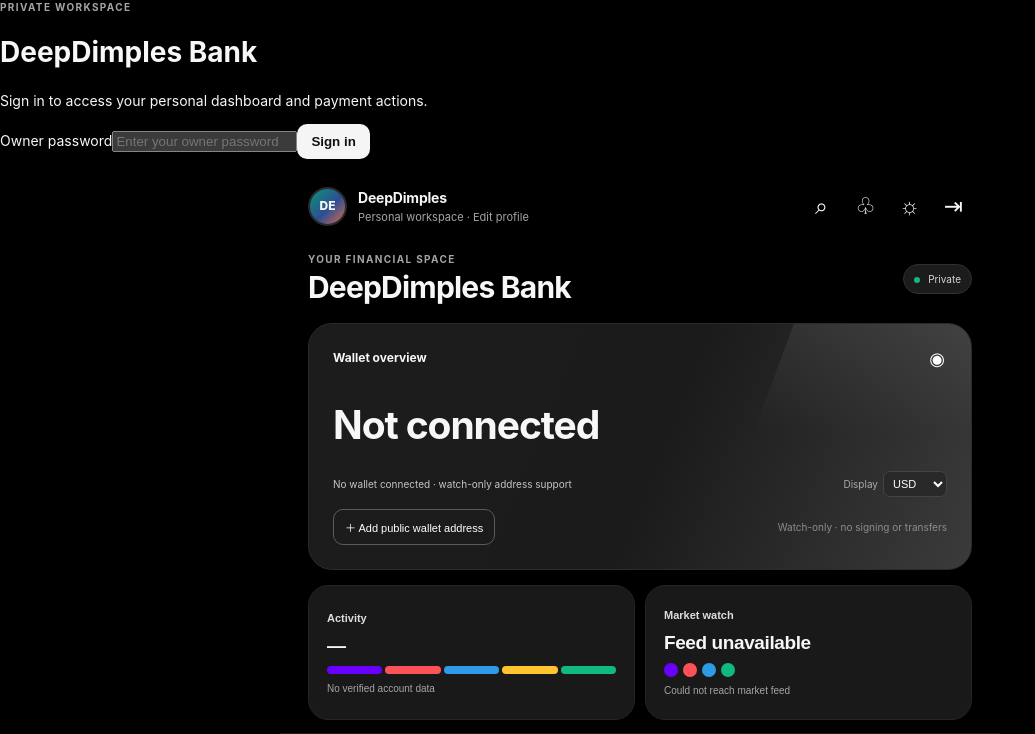
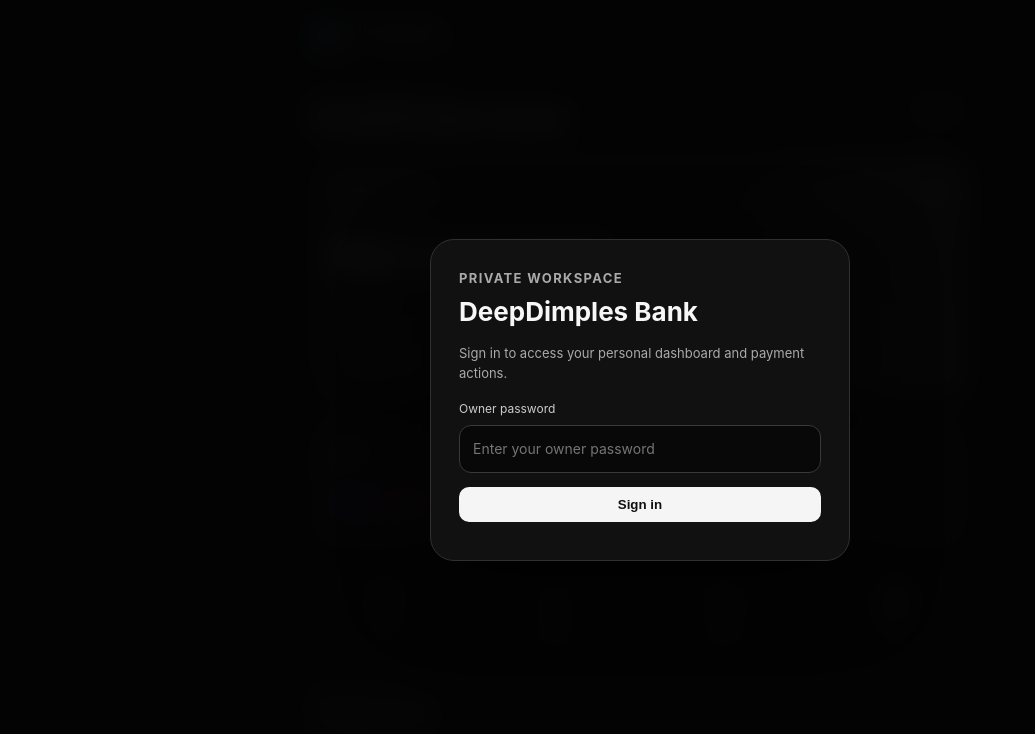
Before and after one commit to Nnamnsoukere/DeepDimples.Bank, a website: page index.html in a window 1280 px wide. Shown: the top 734 px of the page, without its empty margins (0-1035 px from the left). Drawn offline with Linux system fonts and the light colour scheme; no server answers.

Commit message:
Style private owner login gate

```diff
--- a/styles.css
+++ b/styles.css
@@ -50,3 +50,16 @@ body.light .asset-logo-fallback{background:#e7e7e7;color:#222}
 .wallet-tools .data-note{margin:0;max-width:100%;overflow-wrap:anywhere}
 .wallet-tools .outline-button{color:#fff;border-color:#5b5b5b;padding:9px 11px;font-size:11px}
 body.light .wallet-tools .outline-button{color:#222;border-color:#aaa}
+
+
+.owner-gate{position:fixed;inset:0;z-index:9999;display:grid;place-items:center;padding:22px;background:rgba(4,4,4,.94);backdrop-filter:blur(16px)}
+.owner-gate.hidden{display:none}
+.owner-gate-card{width:min(420px,100%);padding:28px;border:1px solid #303030;border-radius:24px;background:#111;color:#f7f7f7;box-shadow:0 20px 80px #0009}
+.owner-gate-card h1{font-size:26px;margin:4px 0 12px}
+.owner-gate-card p{line-height:1.55;color:#aaa;font-size:13px}
+.owner-gate-card label{display:block;margin:18px 0 7px;font-size:12px;color:#ccc}
+.owner-gate-card input{width:100%;padding:13px;border:1px solid #393939;border-radius:12px;background:#080808;color:#fff;font:inherit}
+.owner-gate-card .save-button{width:100%;margin-top:14px;cursor:pointer}
+body.light .owner-gate{background:rgba(245,245,245,.96)}
+body.light .owner-gate-card{background:#fff;color:#111;border-color:#ddd}
+body.light .owner-gate-card input{background:#f8f8f8;color:#111;border-color:#ddd}
```
